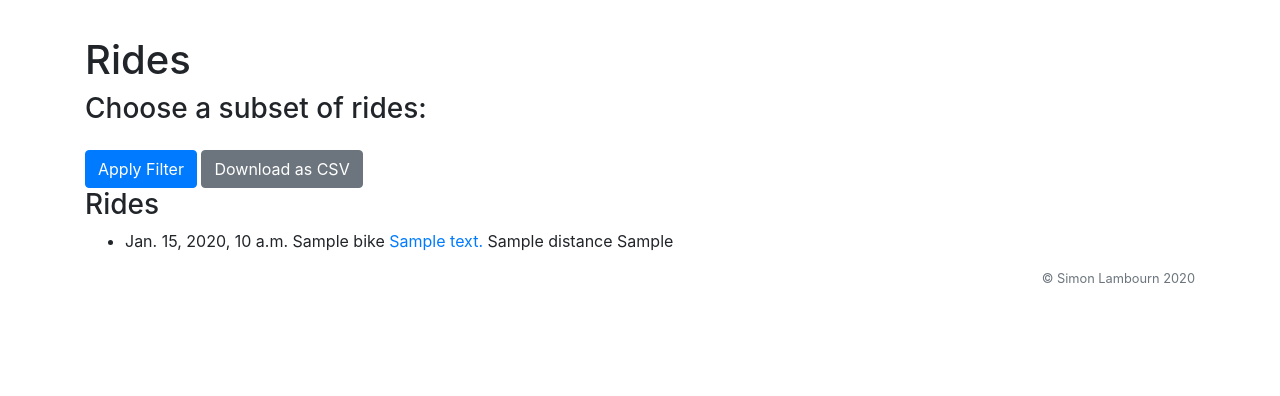
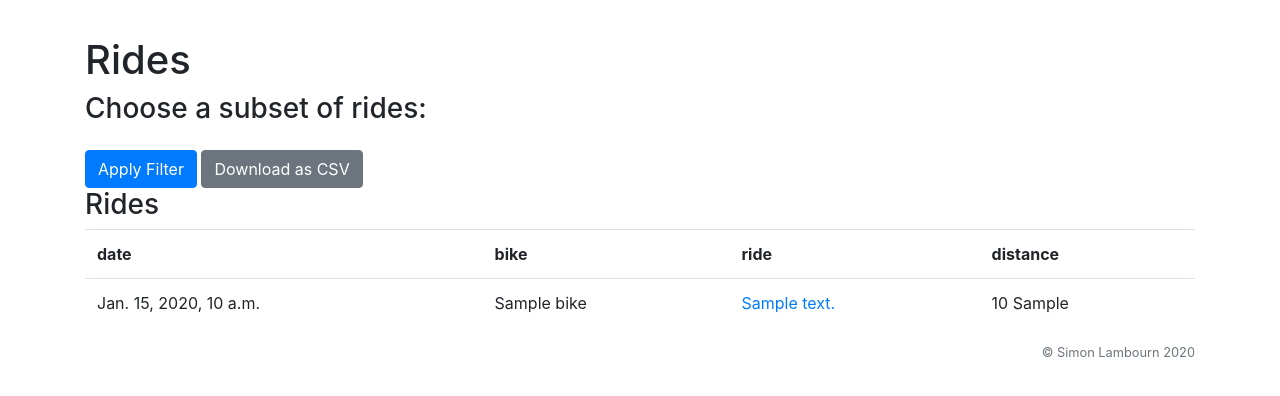
Before and after one commit to simonltwick/django, a Django app: template main/templates/bike/rides.html in a window 1280 px wide. Shown: the part 56-452 px from the top of the page. Run offline with Django 3.2, Linux system fonts and the light colour scheme; the template is opened without the code that fills it: most values are stand-ins (such as "Sample title", 1, 10 or a date in 2020); some libraries are stand-ins or nearby versions.

Commit message:
Tidy up rides page (table format)
Also exclude rides of zero length (e.g. odo adjustment rides)

```diff
--- a/main/bike/views.py
+++ b/main/bike/views.py
@@ -400,7 +400,7 @@ def rides(request):
         form = RideSelectionForm(
             request.POST, bikes=Bike.objects.filter(owner=request.user).all())
         if form.is_valid():
-            rides = Ride.objects.filter(rider=request.user)
+            rides = Ride.objects.filter(rider=request.user, distance__ne=0)
             bike = form.cleaned_data['bike']
             if bike:
                 rides = rides.filter(bike=bike)
--- a/main/templates/bike/rides.html
+++ b/main/templates/bike/rides.html
@@ -16,18 +16,23 @@
 
 <h3>Rides</h3>
 {% for ride in rides %}
+
 {% if forloop.first %}
-<ul>
+  <table class="table">
+  <tr><th>date</th><th>bike</th><th>ride</th><th>distance</th></tr>
 {% endif %}
 
-<li>{{ ride.date }} {{ ride.bike }}
-  <a href="{% url 'bike:ride' ride.id %}">
-  {{ ride.description|truncatechars:40 }}</a>
-  {{ ride.distance }} {{ ride.get_distance_units_display }}</li>
+<tr>
+  <td>{{ ride.date }}</td><td>{{ ride.bike }}</td>
+  <td><a href="{% url 'bike:ride' ride.id %}">
+    {{ ride.description|truncatechars:40 }}</a></td>
+  <td>{{ ride.distance|floatformat }} {{ ride.get_distance_units_display }}</td>
+</tr>
 
 {% if forloop.last %}
-</ul>
+  </table>
 {% endif %}
+
 {% empty %}
 <p>No rides found :-(</p>
 {% endfor %}
```
